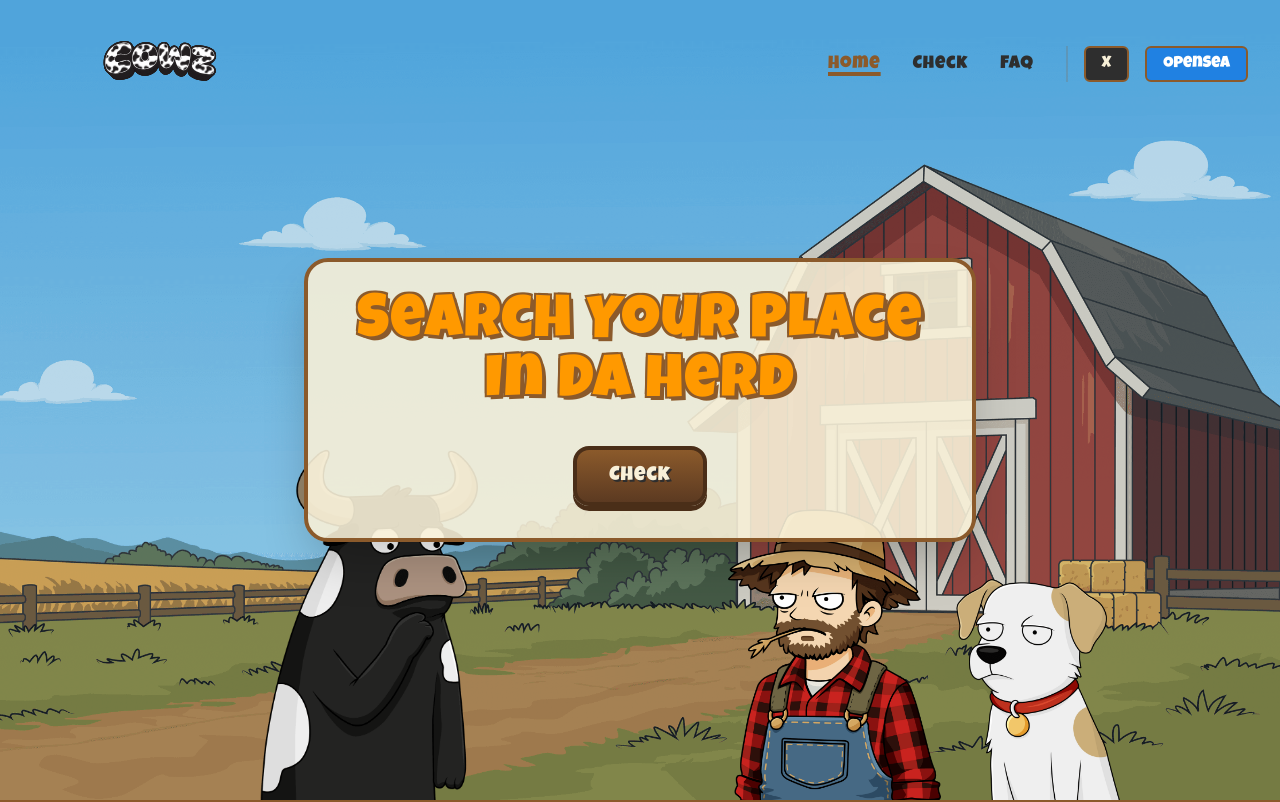
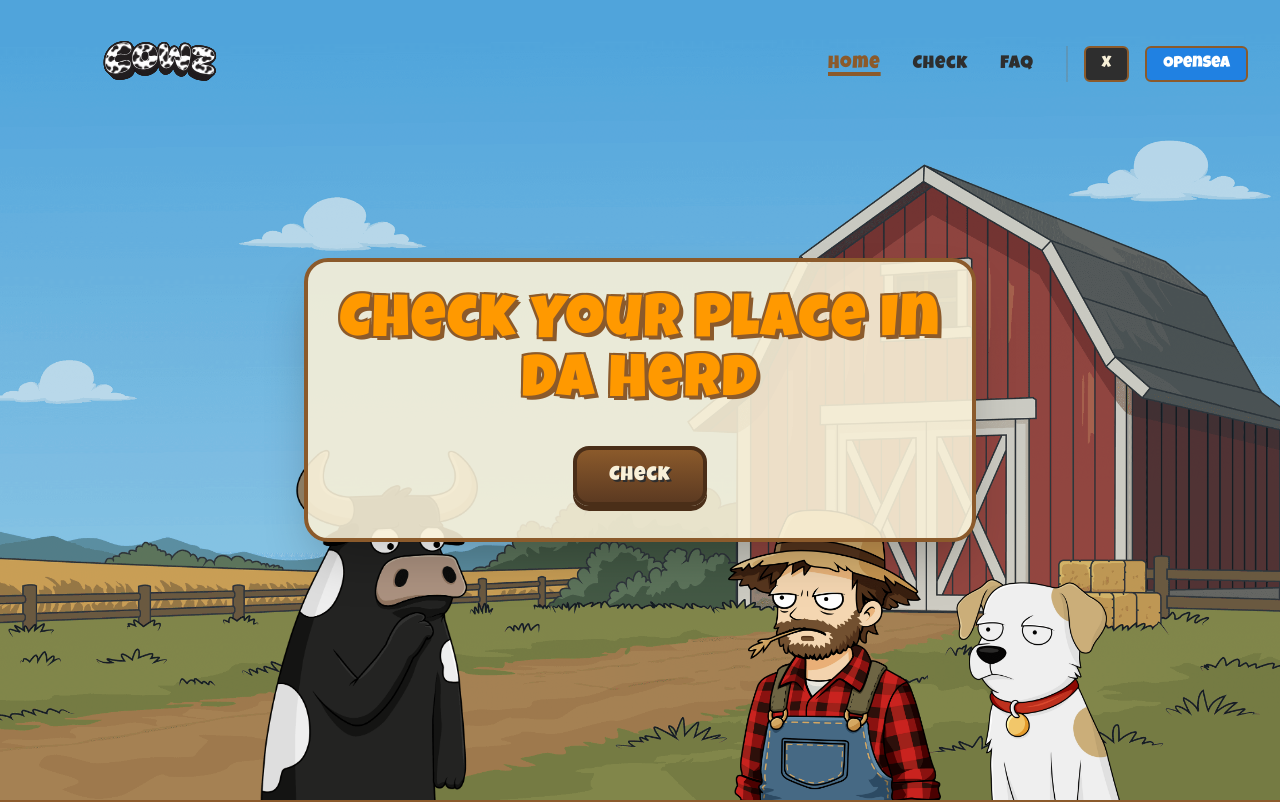
Before and after one commit to mosamy007/CZ, a Next.js app: page / in a window 1280 px wide. Shown: the top 802 px of the page. Built offline with nearby package versions, Linux system fonts and the light colour scheme.

Commit message:
chore: update Hero title to Check Your Place In Da Herd

```diff
--- a/src/components/Hero.tsx
+++ b/src/components/Hero.tsx
@@ -50,7 +50,7 @@ export default function Hero() {
                 "4px 4px 0px #8B5A2B, -2px -2px 0px #8B5A2B, 2px -2px 0px #8B5A2B, -2px 2px 0px #8B5A2B, 2px 2px 0px #8B5A2B",
             }}
           >
-            Search Your Place In Da Herd
+            Check Your Place In Da Herd
           </h1>
 
           <div className="flex justify-center">
```
